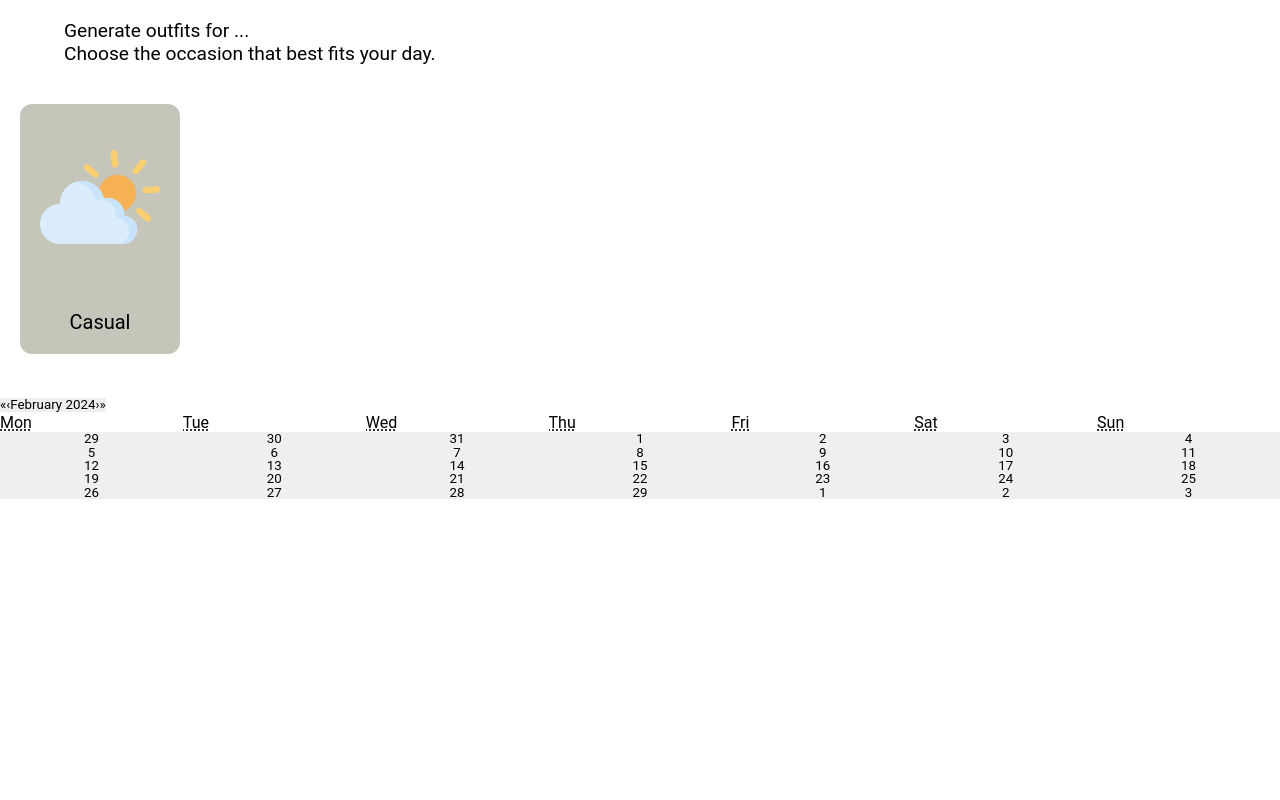
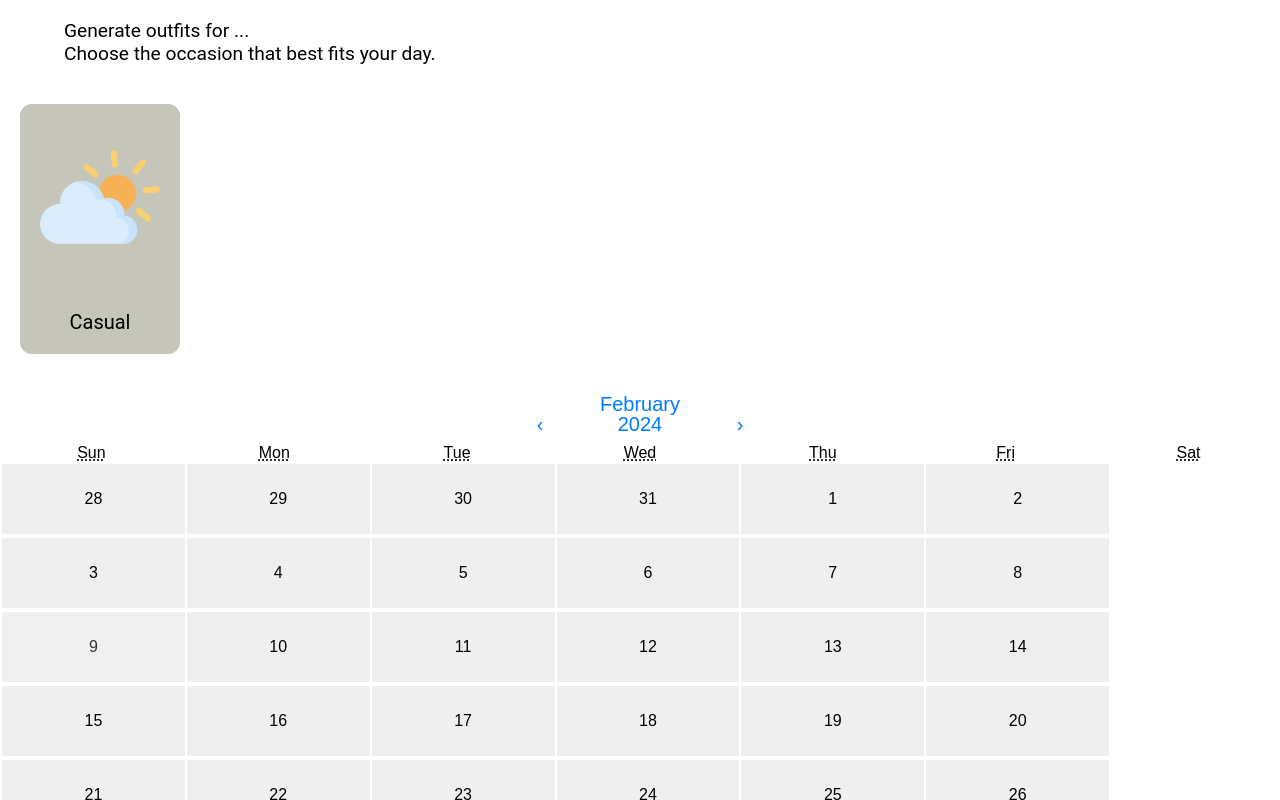
Before and after one commit to paprikadreamdetective/DSAGE-AutCare, a React (Create React App) app: page /create in a window 1280 px wide. Built offline with nearby package versions, Linux system fonts and the light colour scheme.

Commit message:
add calendar styles

```diff
--- a/src/pages/Create.tsx
+++ b/src/pages/Create.tsx
@@ -34,7 +34,24 @@ const Tab2: React.FC = () => {
           </div>
         </div>
         <div className="calendar-container">
-          <Calendar onChange={(value) => setDate(date)}/>
+          <Calendar onChange={(value) => setDate(date)}
+            calendarType="US"
+            locale="en-US"
+            showNeighboringMonth
+
+
+
+            tileClassName={({ date, view }) => {
+              // Estilos del día seleccionado
+              if (date instanceof Date && date.toDateString() === new Date().toDateString()) {
+                return 'react-calendar__tile--now';
+              }
+              return '';
+            }}
+            prev2Label={null}
+            next2Label={null}
+            navigationAriaLabel="Calendar navigation"
+          />
         </div>
       </IonContent>
     </IonPage>
--- a/src/pages/Tab2.css
+++ b/src/pages/Tab2.css
@@ -50,4 +50,72 @@
 
 .calendar-container {
     margin-top: 20px;
+    text-align: center;
   }
+
+  /* Estilos generales del calendario */
+.react-calendar {
+    font-family: Arial, sans-serif;
+  }
+
+  /* Alinear los días de la semana con las celdas */
+.react-calendar__month-view__weekdays {
+    display: flex;
+    justify-content: space-around;
+  }
+
+
+  /* Estilos de los días de la semana */
+  .react-calendar__month-view__weekdays__weekday abbr {
+    width: 50px; /* Ajusta el ancho de cada celda de día de la semana según sea necesario */
+  text-align: center; /* Centra el texto dentro de cada celda */
+    /*color: #555;*/
+  }
+
+
+
+/* Aumentar el tamaño de las celdas del calendario */
+.react-calendar__tile {
+    width: 50px; /* Ajusta el ancho según sea necesario */
+    height: 70px; /* Ajusta la altura según sea necesario */
+    font-size: 16px; /* Ajusta el tamaño de la fuente según sea necesario */
+  }
+
+  /* Estilos del día seleccionado */
+  .react-calendar__tile--active {
+    background-color: #007bff;
+    color: #fff;
+  }
+
+  /* Estilos del día actual */
+  .react-calendar__tile--now {
+
+    background-color: #f0f0f0;
+    color: #333;
+  }
+
+  /* Estilos de los botones de navegación */
+  .react-calendar__navigation button {
+
+    font-size: 20px; /* Ajusta el tamaño de la fuente según sea necesario */
+    background-color: transparent;
+    color: #007bff;
+    border: none;
+    width: 100px; /* Ajusta el ancho de los botones según sea necesario */
+    height: 40px; /* Ajusta la altura de los botones según sea necesario */
+    margin: auto;
+}
+
+/* Estilos adicionales para las celdas del calendario */
+/*.react-calendar__month-view__days__day {
+    padding: 20px; /* Añade relleno para resaltar las celdas */
+     /* Color de fondo */
+/*    border-radius: 10px; /* Añade bordes redondeados */
+/*    cursor: pointer; /* Cambia el cursor al pasar por encima */
+/*}*/
+
+.react-calendar__month-view__days__day {
+    margin: 2px; /* Ajusta el valor según sea necesario */
+    flex: 1;
+    min-width: 0;
+}
```
